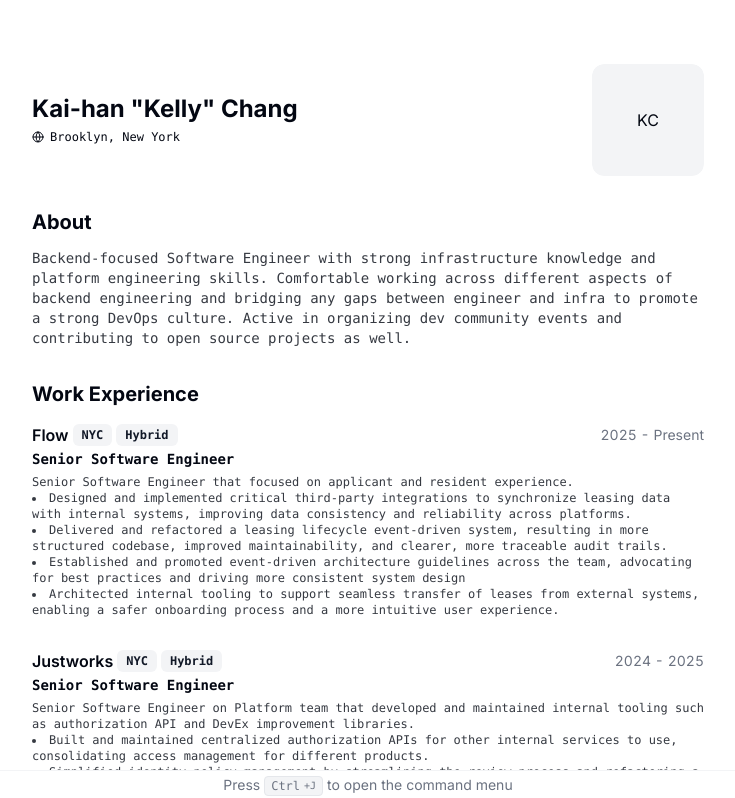
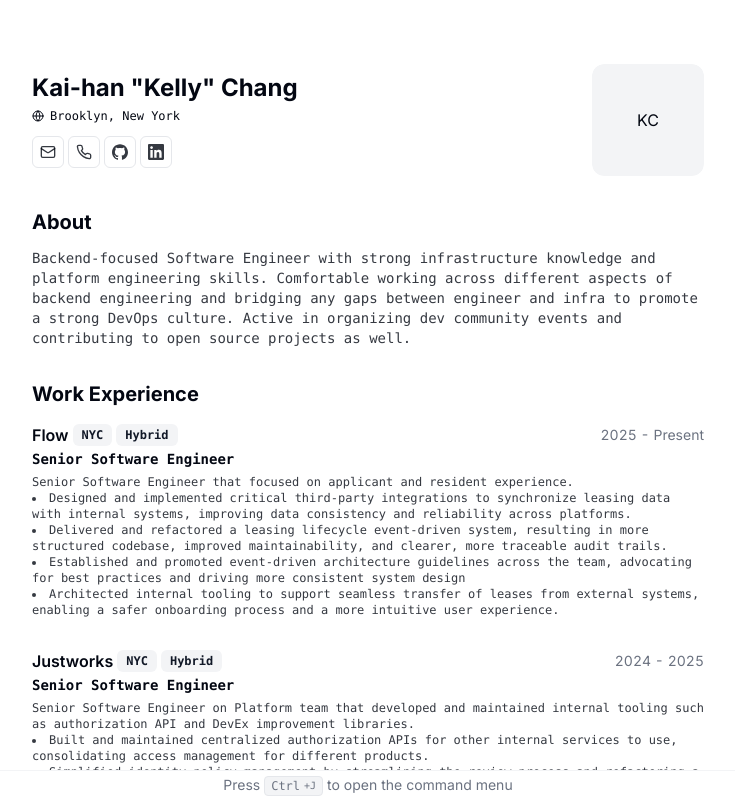
Before and after one commit to rasca0027/cv, a Next.js app: page / in a window 1280 px wide. Shown: the top 798 px of the page, without its empty margins (272-1007 px from the left). Built offline with nearby package versions, Linux system fonts and the light colour scheme.

Commit message:
add contact btns

```diff
--- a/src/app/components/Header.tsx
+++ b/src/app/components/Header.tsx
@@ -158,6 +158,10 @@ export function Header() {
           locationLink={RESUME_DATA.locationLink}
         />
 
+        <ContactButtons
+          contact={RESUME_DATA.contact}
+          personalWebsiteUrl={RESUME_DATA.personalWebsiteUrl}
+        />
         <PrintContact
           contact={RESUME_DATA.contact}
           personalWebsiteUrl={RESUME_DATA.personalWebsiteUrl}
```
